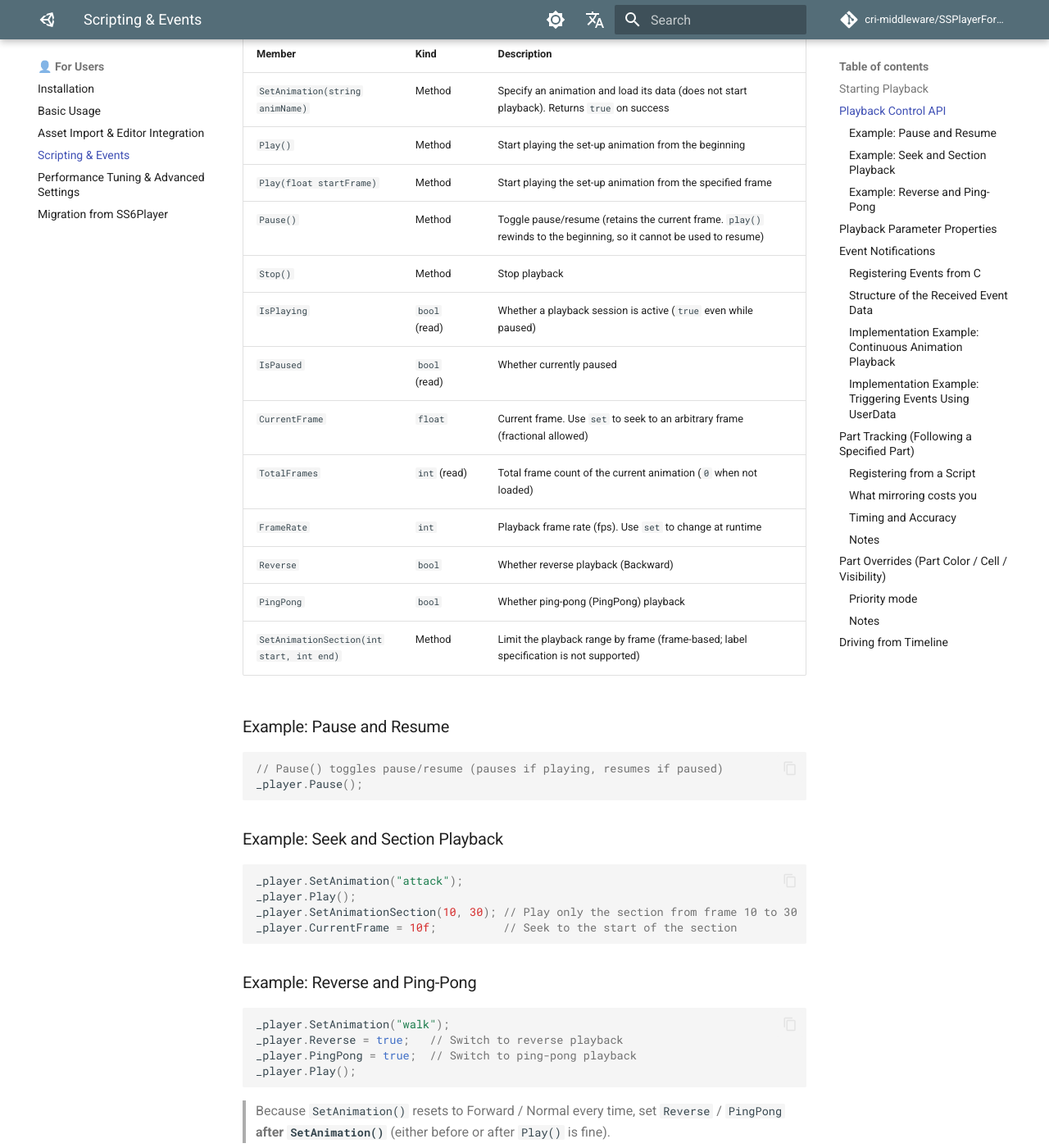
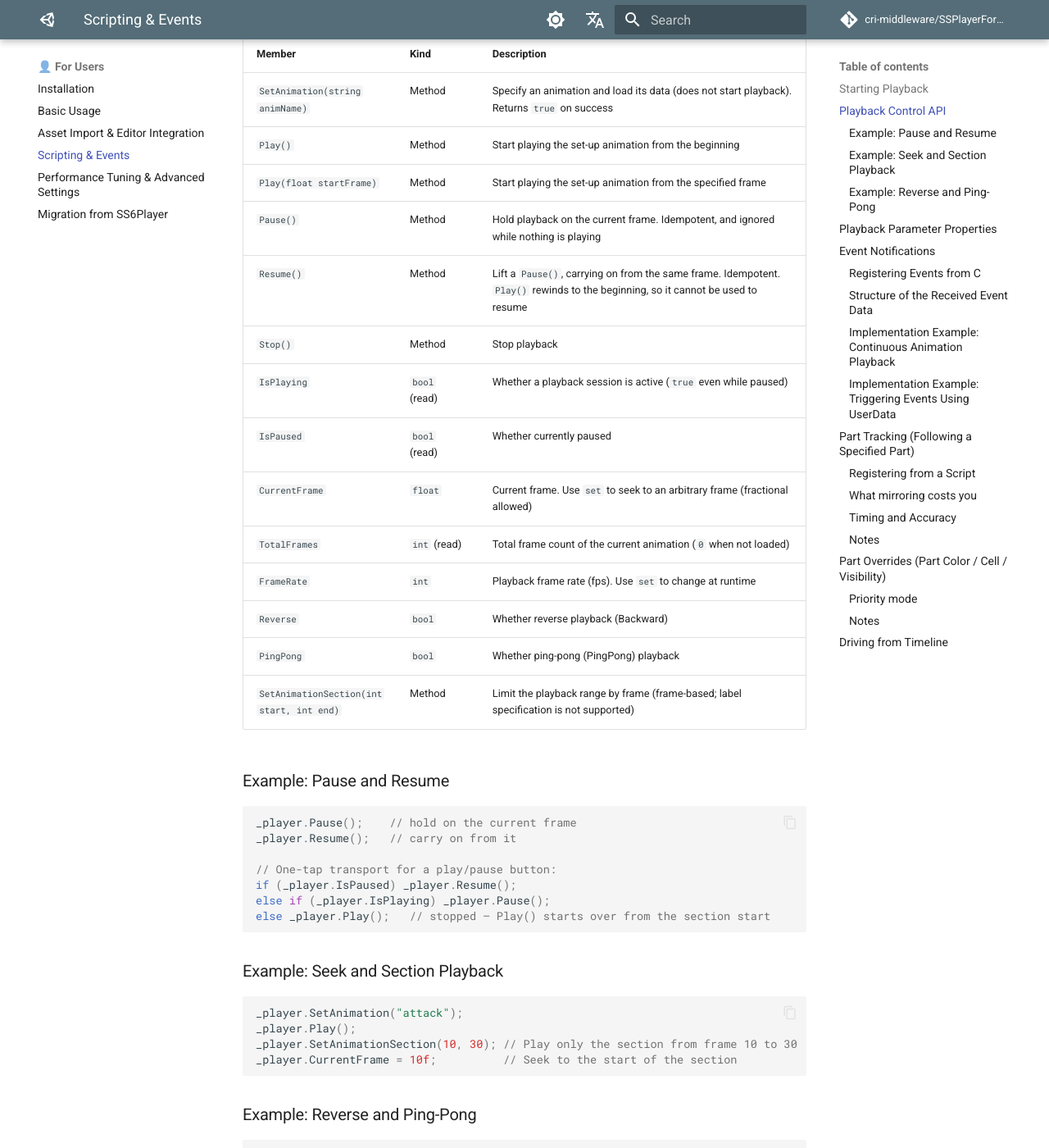
Before and after one commit to cri-middleware/SSPlayerForUnity, an MkDocs documentation site: the page built from docs/en/workflow/usage_scripting.md, in a window 1280 px wide and 1400 px high, scrolled down 1006 px. Shown: the whole window at 82% size. Built offline with MkDocs 1.6.1 and Material for MkDocs 9.7.7, drawn with Linux system fonts in a browser that asks for light colours; comment, search, counter and statistics services are not loaded.

Commit message:
feat(player)!: add Resume(), and stop Pause() from toggling
Follows SpriteStudio-SDK#368, which splits the runtime's pause toggle into a
one-way `ss_runtime_pause` and a new `ss_runtime_resume`.

This player forwarded the toggle, so `Pause()` resumed when pressed twice and
there was no `Resume()`. Both `SpriteStudioPlayer` (world) and
`SpriteStudioGraphic` (Canvas) gain one, and `Pause()` holds and nothing else.

The audio handling gets simpler with it. `Pause()` branched on the resulting
`IsPausing()` to decide whether to pause or resume the voices, because it could
not know which way the toggle had gone; now each verb does one thing.

`IsPaused` drops its guard. It read `IsPlaying() && IsPausing()` with the note
"the native is_pausing defaults to true (set even when not playing)" — the seed
is gone, `stop` clears the flag, and pausing a stopped animation is ignored, so
`IsPausing()` implies `IsPlaying()` and stands on its own.

Also fixes the generated-binding paths in build-runtime.sh / .ps1. The SDK moved
csbindgen into the *-ffi crates on 2026-08-20, so SSRuntimeMethods.g.cs and
SSConverterMethods.g.cs land in libs/<crate>-ffi/target/ and the old
libs/<crate>/target/ paths are written by nothing — which is why the P/Invoke
declarations could not pick up `ss_runtime_resume` until this was corrected.

BREAKING CHANGE: `Pause()` no longer resumes on a second call. Code using it as
a toggle must call `Resume()`, or branch on `IsPaused`.

````diff
--- a/docs/en/workflow/usage_scripting.md
+++ b/docs/en/workflow/usage_scripting.md
@@ -32,7 +32,8 @@ _player.Play();
 | `SetAnimation(string animName)` | Method | Specify an animation and load its data (does not start playback). Returns `true` on success |
 | `Play()` | Method | Start playing the set-up animation from the beginning |
 | `Play(float startFrame)` | Method | Start playing the set-up animation from the specified frame |
-| `Pause()` | Method | Toggle pause/resume (retains the current frame. `play()` rewinds to the beginning, so it cannot be used to resume) |
+| `Pause()` | Method | Hold playback on the current frame. Idempotent, and ignored while nothing is playing |
+| `Resume()` | Method | Lift a `Pause()`, carrying on from the same frame. Idempotent. `Play()` rewinds to the beginning, so it cannot be used to resume |
 | `Stop()` | Method | Stop playback |
 | `IsPlaying` | `bool` (read) | Whether a playback session is active (`true` even while paused) |
 | `IsPaused` | `bool` (read) | Whether currently paused |
@@ -46,8 +47,13 @@ _player.Play();
 ### Example: Pause and Resume
 
 ```csharp
-// Pause() toggles pause/resume (pauses if playing, resumes if paused)
-_player.Pause();
+_player.Pause();    // hold on the current frame
+_player.Resume();   // carry on from it
+
+// One-tap transport for a play/pause button:
+if (_player.IsPaused) _player.Resume();
+else if (_player.IsPlaying) _player.Pause();
+else _player.Play();   // stopped — Play() starts over from the section start
 ```
 
 ### Example: Seek and Section Playback
````
Also changed, not shown: docs/ja/workflow/usage_scripting.md (+9 -3 lines), 6 other files.
